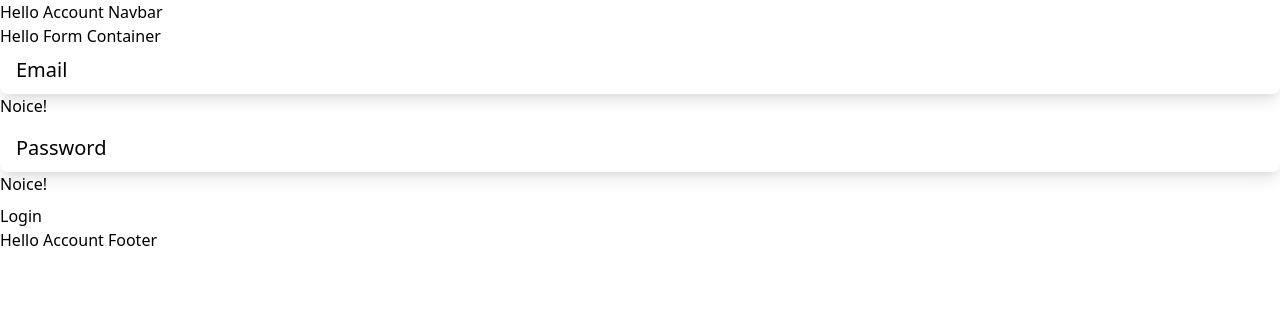
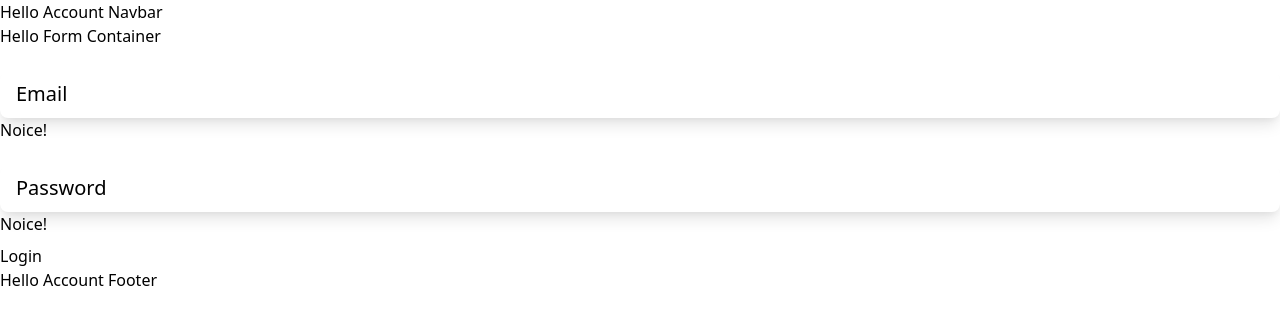
Before and after one commit to BlackCubes/foodtrucks-django-react, a React (Create React App) app in the folder frontend/: page /login in a window 1280 px wide. Shown: the top 324 px of the page. Built offline with nearby package versions, Linux system fonts and the light colour scheme.

Commit message:
Added Tailwind Classes: mt-6 to the div elements surrounding the email and password inputs

```diff
--- a/frontend/src/containers/LoginPage.js
+++ b/frontend/src/containers/LoginPage.js
@@ -69,7 +69,7 @@ const LoginPage = ({ FormContainerComponent }) => {
       />
 
       <form onSubmit={onTestSubmit} noValidate>
-        <div>
+        <div className="mt-6">
           <label htmlFor="email" className="flex flex-col relative mb-2">
             <input
               type="email"
@@ -89,7 +89,7 @@ const LoginPage = ({ FormContainerComponent }) => {
           </label>
         </div>
 
-        <div>
+        <div className="mt-6">
           <label htmlFor="password" className="flex flex-col relative mb-2">
             <input
               type="password"
```
